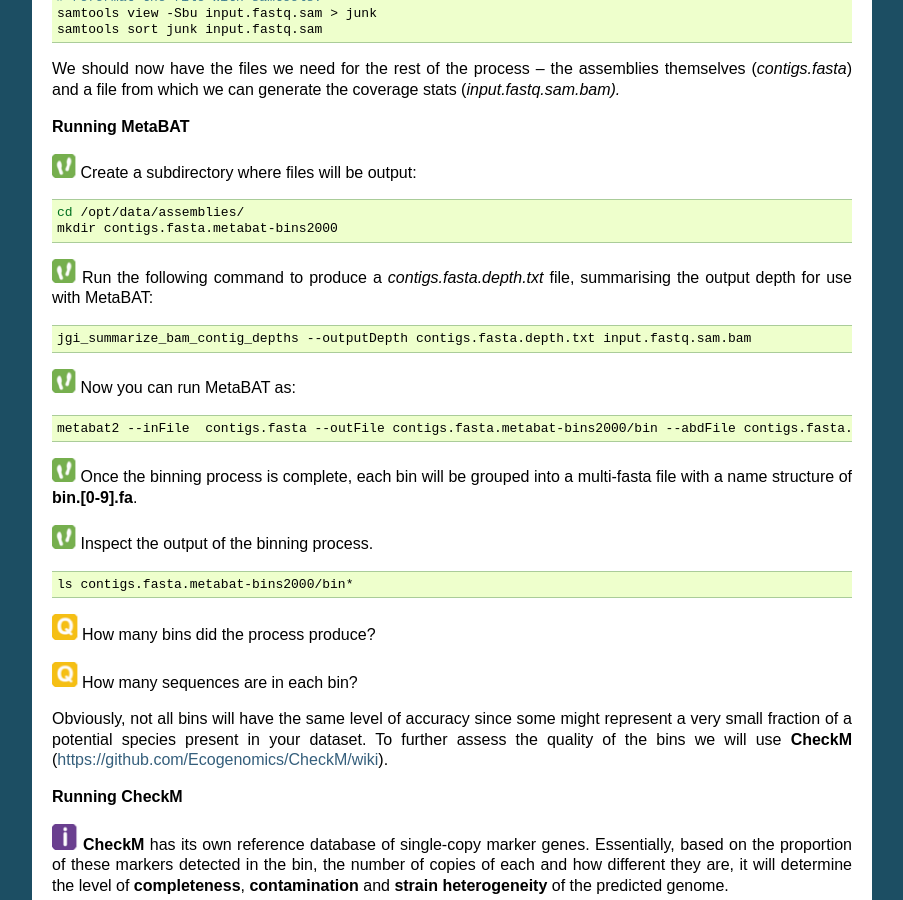
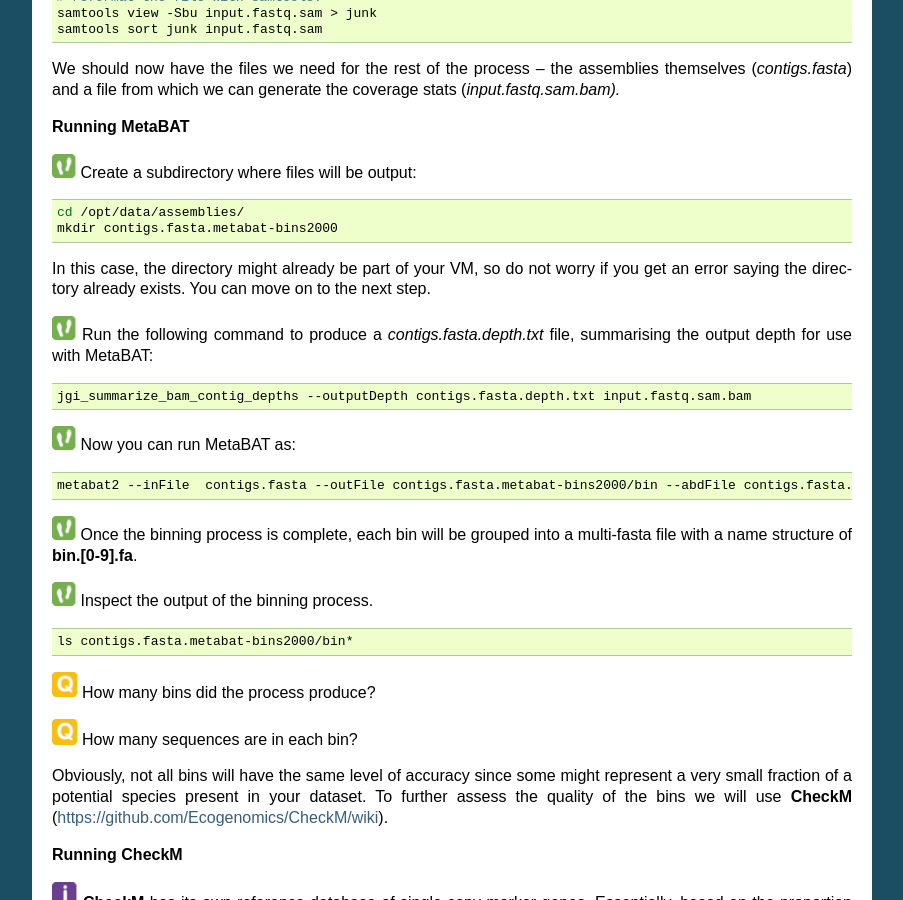
Before and after one commit to EBI-Metagenomics/mgnify-ebi-2020, a Sphinx documentation site: the page built from docs/source/mag.rst, in a window 1280 px wide and 900 px high, scrolled down 1380 px. Shown: the whole window, without its empty margins (198-1101 px from the left). Built offline with Sphinx 7.4.7, drawn with Linux system fonts in a browser that asks for light colours.

Commit message:
Update mag.rst

```diff
--- a/docs/source/mag.rst
+++ b/docs/source/mag.rst
@@ -75,6 +75,8 @@ generate the coverage stats (*input.fastq.sam.bam).*
 
     cd /opt/data/assemblies/
     mkdir contigs.fasta.metabat-bins2000
+
+In this case, the directory might already be part of your VM, so do not worry if you get an error saying the directory already exists. You can move on to the next step.
 
 |image3|\  Run the following command to produce a
 *contigs.fasta.depth.txt* file, summarising the output depth for use with
```
